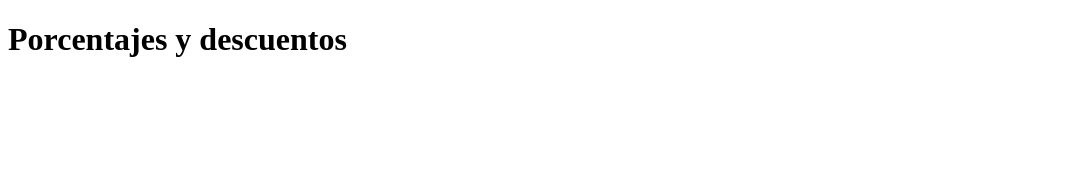
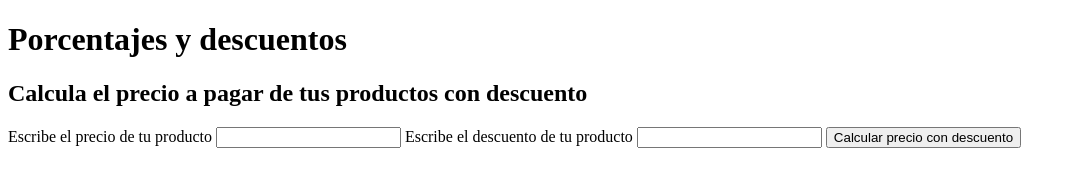
Before and after one commit to OrduXXZ05/cursoPracticoJS2.0, a plain HTML site: page descuentos.html in a window 1280 px wide. Shown: the whole page, without its empty margins (0-1076 px from the left). Drawn offline with Linux system fonts and the light colour scheme.

Commit message:
Mejore la funcionalidad de el codigo añadiendo funciones y interaccion con el usuario atraves de HTML

```diff
--- a/descuentos.html
+++ b/descuentos.html
@@ -12,5 +12,25 @@
             Porcentajes y descuentos
         </h1>
     </header>
+
+    <section>
+        <h2>
+            Calcula el precio a pagar de tus productos con descuento
+        </h2>
+
+        <form action="">
+            <label for="inputPrice">Escribe el precio de tu producto</label>
+            <input id="inputPrice" type="number">
+
+            <label for="inputDiscount">Escribe el descuento de tu producto</label>
+            <input id="inputDiscount" type="number">
+
+            <button type="button" onclick="onClickButtonPriceDiscount()">
+                Calcular precio con descuento
+            </button>
+
+            <p id="resultP"></p>
+        </form>
+    </section>
 </body>
 </html>
--- a/descuentos.js
+++ b/descuentos.js
@@ -7,3 +7,16 @@ function calcularPrecioConDescuento(precio, descuento) {
 
     return precioConDescuento;
 }
+
+function onClickButtonPriceDiscount() {
+    const inputPrice = document.getElementById("inputPrice");
+    const priceValue = inputPrice.value;
+
+    const inputDiscount = document.getElementById("inputDiscount");
+    const discountValue = inputDiscount.value;
+
+    const precioConDescuento = calcularPrecioConDescuento(priceValue, discountValue);
+
+    const resultP = document.getElementById("resultP");
+    resultP.innerText = "El precio con descuento es: $" + precioConDescuento
+}
```
